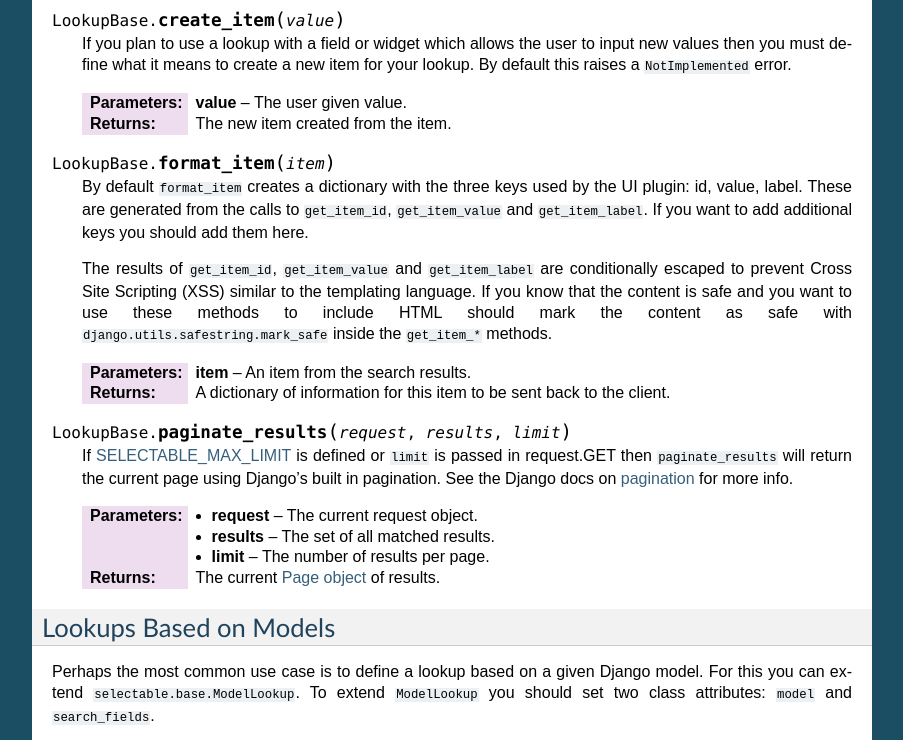
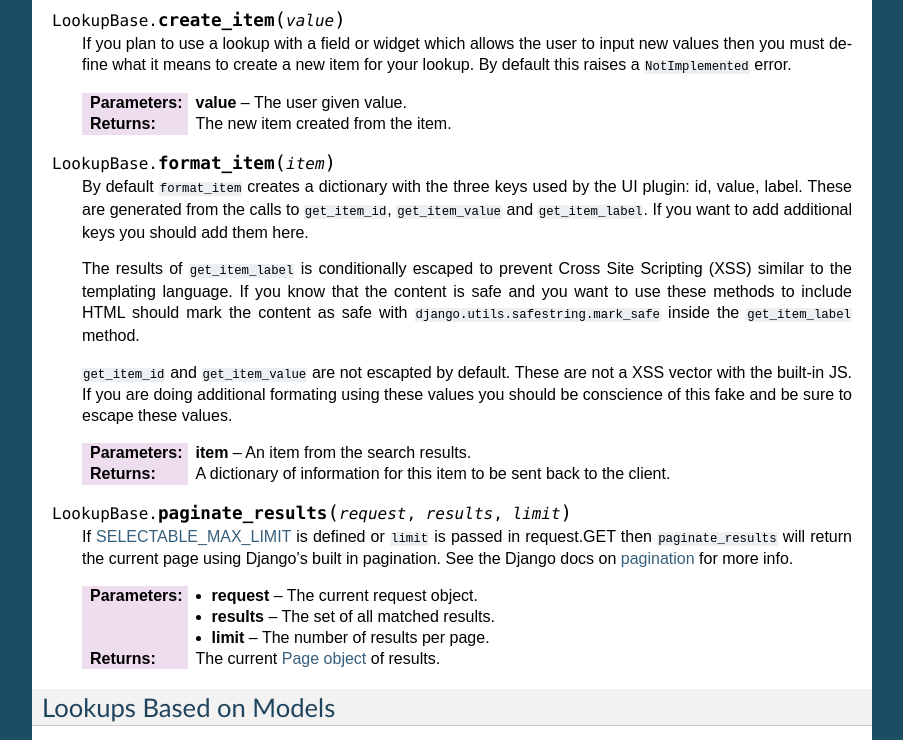
Before and after one commit to mlavin/django-selectable, a Sphinx documentation site: the page built from docs/lookups.rst, in a window 1280 px wide and 900 px high, scrolled down 1317 px, cut to the strip 0-740 px from the top of the window. Shown: the whole strip, without its empty margins (198-1101 px from the left). Built offline with Sphinx 7.4.7, drawn with Linux system fonts in a browser that asks for light colours.

Commit message:
Correct overly zealous escaping related to the fix for #63.

```diff
--- a/docs/lookups.rst
+++ b/docs/lookups.rst
@@ -98,11 +98,16 @@ Lookup API
     ``get_item_id``, ``get_item_value`` and ``get_item_label``. If you want to
     add additional keys you should add them here.
 
-    The results of ``get_item_id``, ``get_item_value`` and ``get_item_label`` are
-    conditionally escaped to prevent Cross Site Scripting (XSS) similar to the templating
-    language. If you know that the content is safe and you want to use these methods
+    The results of ``get_item_label`` is conditionally escaped to prevent
+    Cross Site Scripting (XSS) similar to the templating language.
+    If you know that the content is safe and you want to use these methods
     to include HTML should mark the content as safe with ``django.utils.safestring.mark_safe``
-    inside the ``get_item_*`` methods.
+    inside the ``get_item_label`` method.
+
+    ``get_item_id`` and ``get_item_value`` are not escapted by default. These are
+    not a XSS vector with the built-in JS. If you are doing additional formating using
+    these values you should be conscience of this fake and be sure to escape these
+    values.
 
     :param item: An item from the search results.
     :return: A dictionary of information for this item to be sent back to the client.
```
Also changed, not shown: docs/releases.rst (+11 -0 lines), 1 other file.
